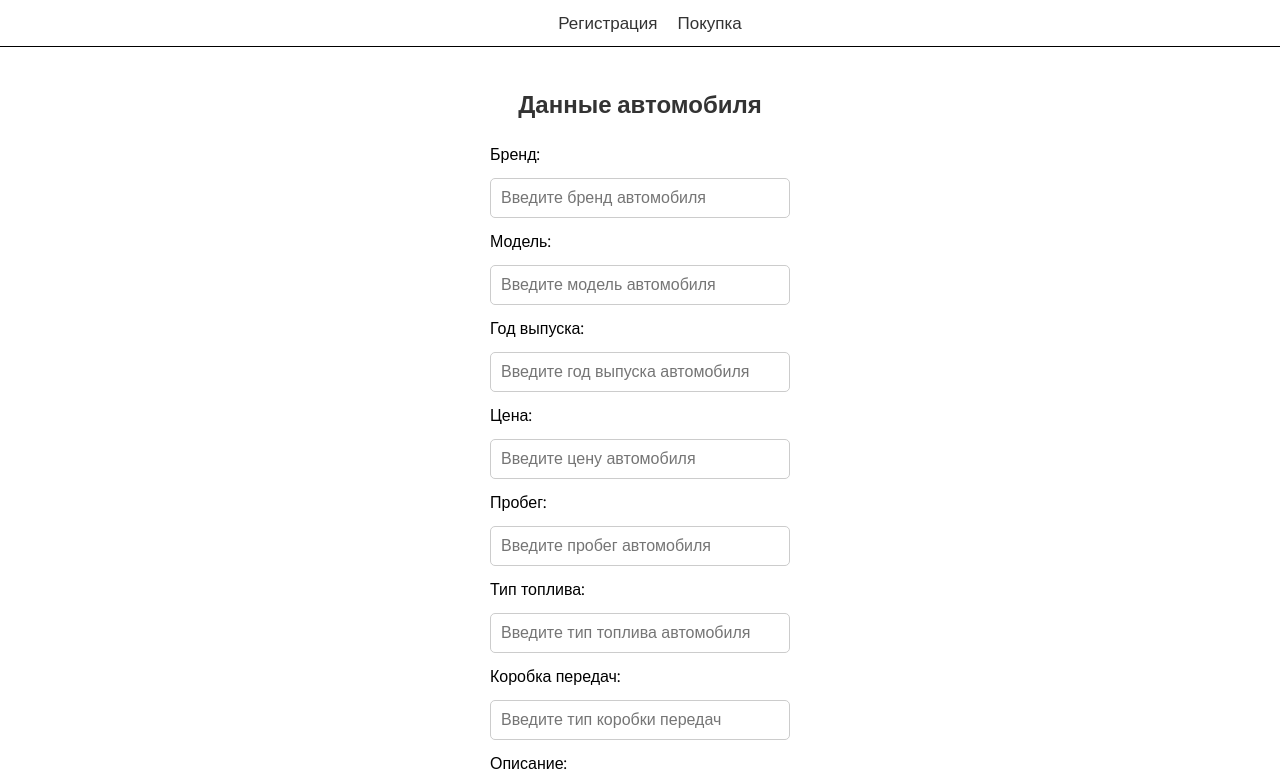
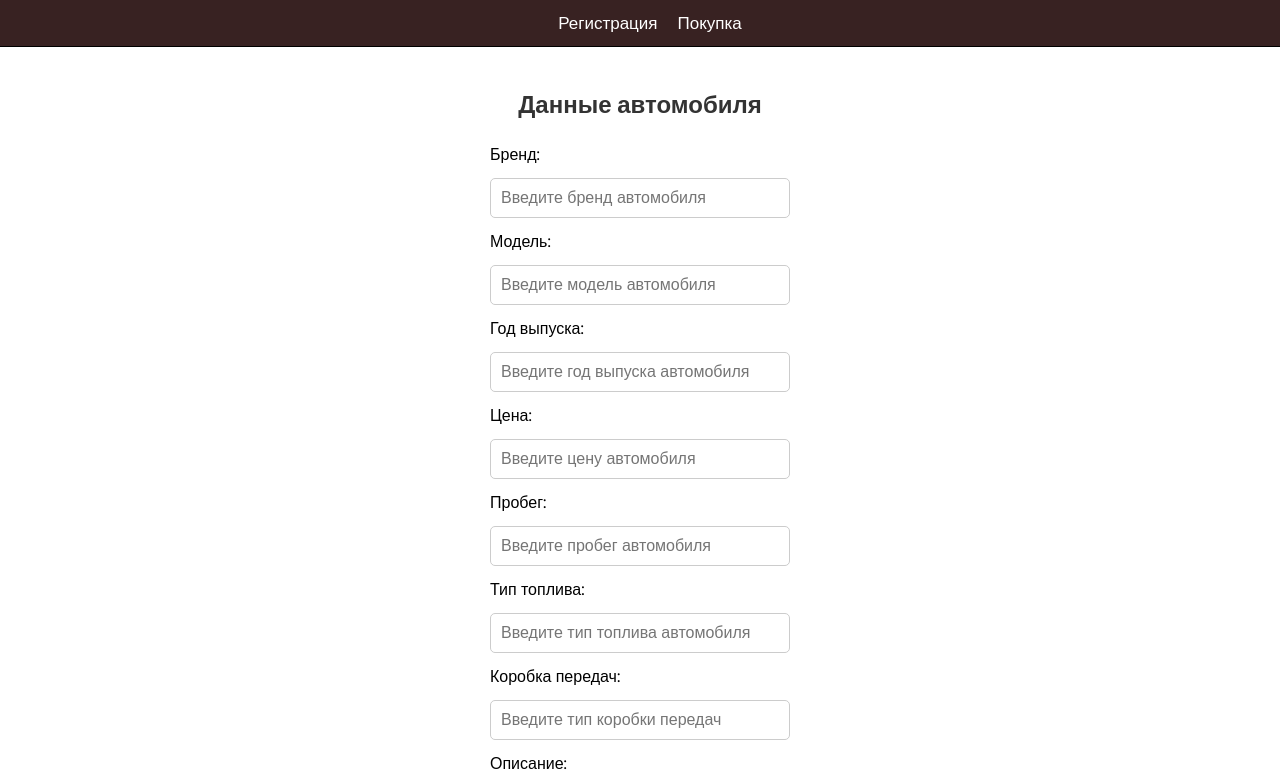
Before and after one commit to DaniilQAspb/for-work, a plain HTML site: page index.html in a window 1280 px wide. Shown: the top 784 px of the page. Drawn offline with Linux system fonts and the light colour scheme.

Commit message:
Изменен цвет nav панели

```diff
--- a/styles/styles.css
+++ b/styles/styles.css
@@ -13,7 +13,7 @@ body {
   display: flex;
   justify-content: center;
   align-items: center;
-  background-color: #ffffff; /* Белый фон */
+  background-color: #382222; /* Белый фон */
   border-bottom: 1px solid #000000; /* Тонкая граница */
   padding: 10px 10px;
 }
@@ -21,7 +21,7 @@ body {
 /* Стили для ссылок в навигации */
 .navbar a {
   text-decoration: none;
-  color: #333; /* Тёмный текст */
+  color: #ffffff; /* Тёмный текст */
   margin-left: 20px;
   font-size: 17px;
 }
```
